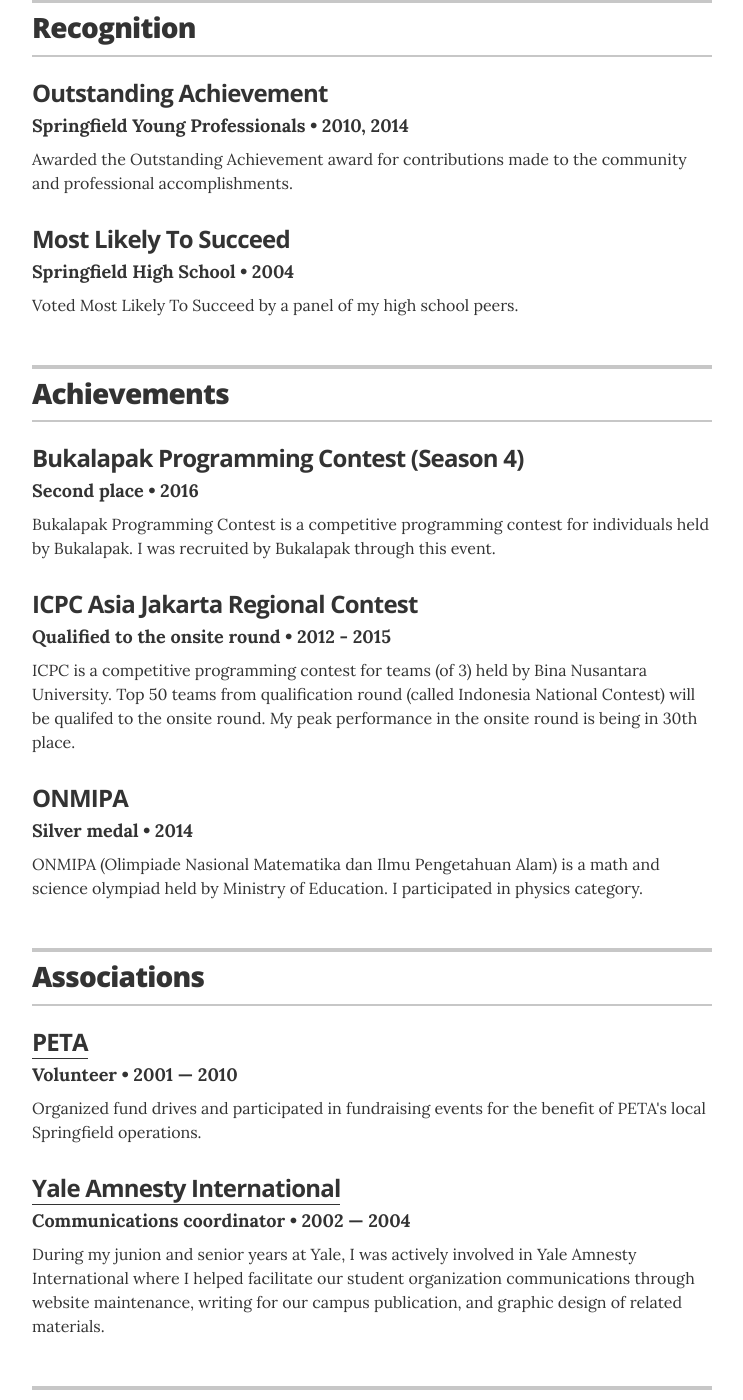
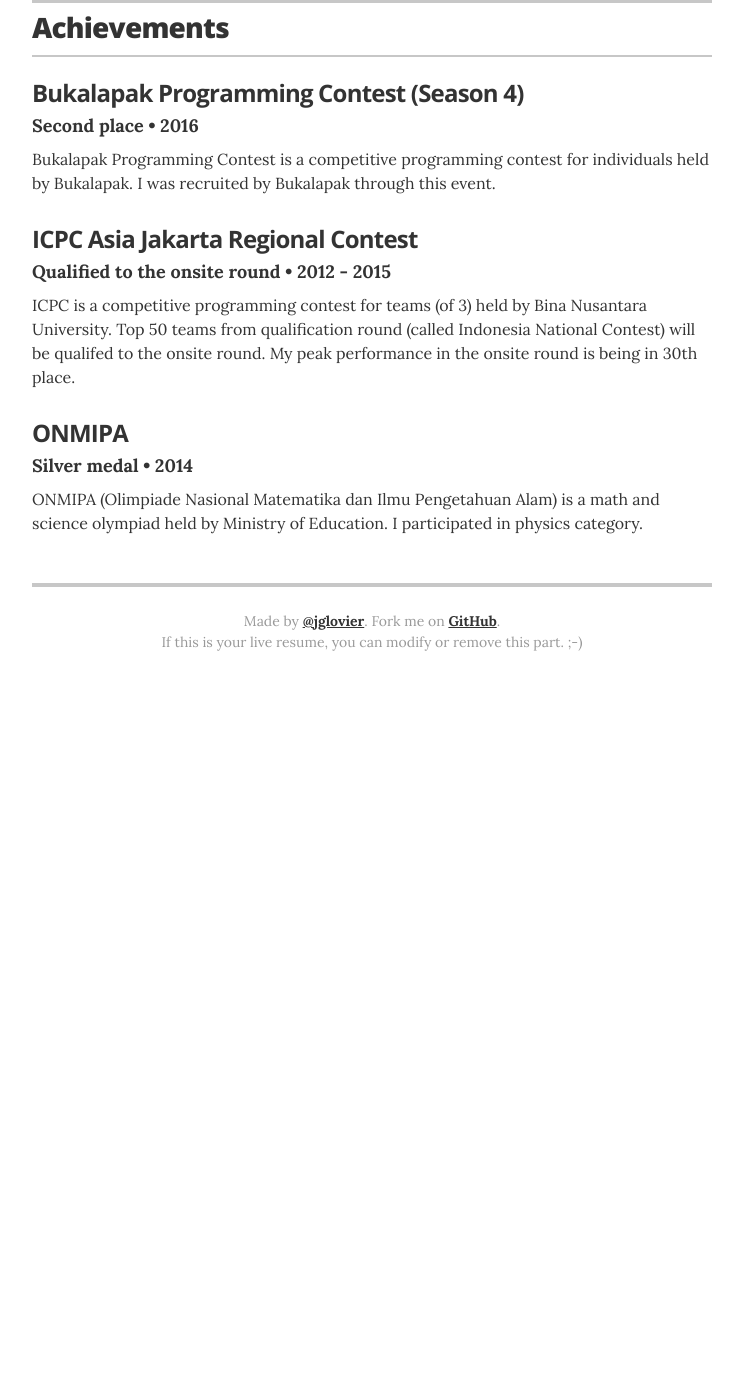
Before and after one commit to jglovier/resume-template, a Jekyll site: the page built from index.html, in a window 1280 px wide and 1400 px high, scrolled down 2792 px. Shown: the whole window, without its empty margins (268-1011 px from the left). Built offline with Jekyll 4.4.1, drawn with Linux system fonts in a browser that asks for light colours; after the commit the page ends 3493 px from its top, so only the background shows below that; some of the changed text lies outside the part shown.

Commit message:
Remove unused sections

```diff
--- a/_config.yml
+++ b/_config.yml
@@ -37,9 +37,6 @@
 resume_section_education:       true
 resume_section_projects:        true
 resume_section_skills:          true
-resume_section_recognition:     true
-resume_section_links:           true
-resume_section_associations:    true
 resume_section_achievements:    true
 # resume_section_interests:       true
 
--- a/_data/associations.yml
+++ /dev/null
@@ -1,15 +0,0 @@
-# Associations
-# comment out the urls if you do not wish to display them
-
-- organization: PETA
-  role: Volunteer
-  year: 2001 &mdash; 2010
-  url: https://www.peta.org/
-  summary: Organized fund drives and participated in fundraising events for the benefit of PETA's local Springfield operations.
-
-
-- organization: Yale Amnesty International
-  role: Communications coordinator
-  year: 2002 &mdash; 2004
-  url: http://campuspress.yale.edu/amnesty/
-  summary: During my junion and senior years at Yale, I was actively involved in Yale Amnesty International where I helped facilitate our student organization communications through website maintenance, writing for our campus publication, and graphic design of related materials.
--- a/_data/links.yml
+++ /dev/null
@@ -1,5 +0,0 @@
-# links
-- url: "#"
-  description: Springfield Jazz Enthusiasts
-- url: "#"
-  description: Springfield Young Professionals
--- a/_data/recognitions.yml
+++ /dev/null
@@ -1,10 +0,0 @@
-# Recognitions
-- award: Outstanding Achievement
-  organization: Springfield Young Professionals
-  year: 2010, 2014
-  summary: Awarded the Outstanding Achievement award for contributions made to the community and professional accomplishments.
-
-- award: Most Likely To Succeed
-  organization: Springfield High School
-  year: 2004
-  summary: Voted Most Likely To Succeed by a panel of my high school peers.
--- a/_layouts/resume.html
+++ b/_layouts/resume.html
@@ -138,26 +138,6 @@
       <!-- end Skills -->
       {% endif %}
 
-      {% if site.resume_section_recognition %}
-      <!-- begin Recognition -->
-      <section class="content-section">
-
-        <header class="section-header">
-          <h2>Recognition</h2>
-        </header>
-
-        {% for recognition in site.data.recognitions %}
-        <div class="resume-item">
-          <h3 class="resume-item-title" itemprop="award">{{ recognition.award }}</h3>
-          <h4 class="resume-item-details">{{ recognition.organization }} &bull; {{ recognition.year }}</h4>
-          <p class="resume-item-copy">{{ recognition.summary }}</p>
-        </div>
-        {% endfor %}
-
-      </section>
-      <!-- end Recognition -->
-      {% endif %}
-
       {% if site.resume_section_achievements %}
       <!-- begin Achievements -->
       <section class="content-section">
@@ -175,27 +155,7 @@
         {% endfor %}
 
       </section>
-      <!-- end Recognition -->
-      {% endif %}
-
-      {% if site.resume_section_associations %}
-      <!-- begin Associations -->
-      <section class="content-section">
-
-        <header class="section-header">
-          <h2>Associations</h2>
-        </header>
-
-        {% for association in site.data.associations %}
-        <div class="resume-item" itemscope itemprop="memberOf" itemtype="http://schema.org/Organization">
-          <h3 class="resume-item-title" itemprop="name">{% if association.url %}<a href="{{ association.url }}">{{ association.organization }}</a>{% else %}{{ association.organization }}{% endif %}</h3>
-          <h4 class="resume-item-details" itemprop="description">{{ association.role }} &bull; {{ association.year }}</h4>
-          <p class="resume-item-copy">{{ association.summary }}</p>
-        </div>
-        {% endfor %}
-
-      </section>
-      <!-- end Associations -->
+      <!-- end Achievements -->
       {% endif %}
 
       {% if site.resume_section_interests %}
@@ -218,42 +178,6 @@
       <!-- end Interests -->
       {% endif %}
 
-      {% if site.resume_section_links %}
-      <!-- begin Links -->
-      <section class="content-section">
-
-        <header class="section-header">
-          <h2>Additional Links</h2>
-        </header>
-
-        <div class="resume-item">
-          <ul class="resume-item-list">
-            {% for link in site.data.links %}
-            <li><a href={{ link.url }} itemprop="url">{{ link.description }}</a></li>
-            {% endfor %}
-          </ul>
-        </div>
-
-      </section>
-      <!-- end Links -->
-      {% endif %}
-
-      {% if site.resume_print_social_links %}
-      <!-- begin Print Social Links -->
-      <section class="content-section print-only">
-
-        <header class="section-header">
-          <h2>Social Links</h2>
-        </header>
-
-        <div class="resume-item">
-        {% include print-social-links.html %}
-        </div>
-
-      </section>
-      <!-- end Print Social Links -->
-      {% endif %}
-
       <footer class="page-footer">
         <p class="footer-line">Made by <a href="http://twitter.com/jglovier">@jglovier</a>. Fork me on <a href="https://github.com/jglovier/resume-template">GitHub</a>.</p>
         <p class="footer-line">If this is your live resume, you can modify or remove this part. ;-)</p>
```
